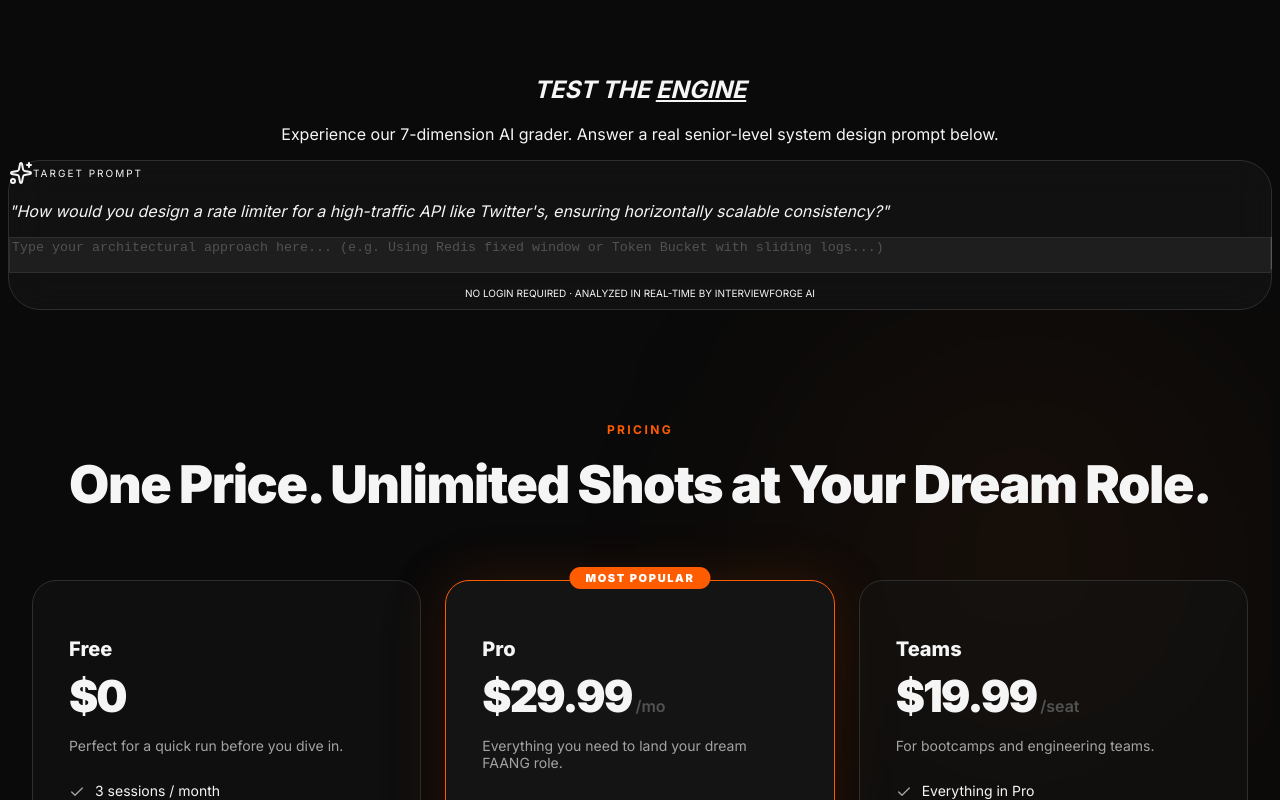
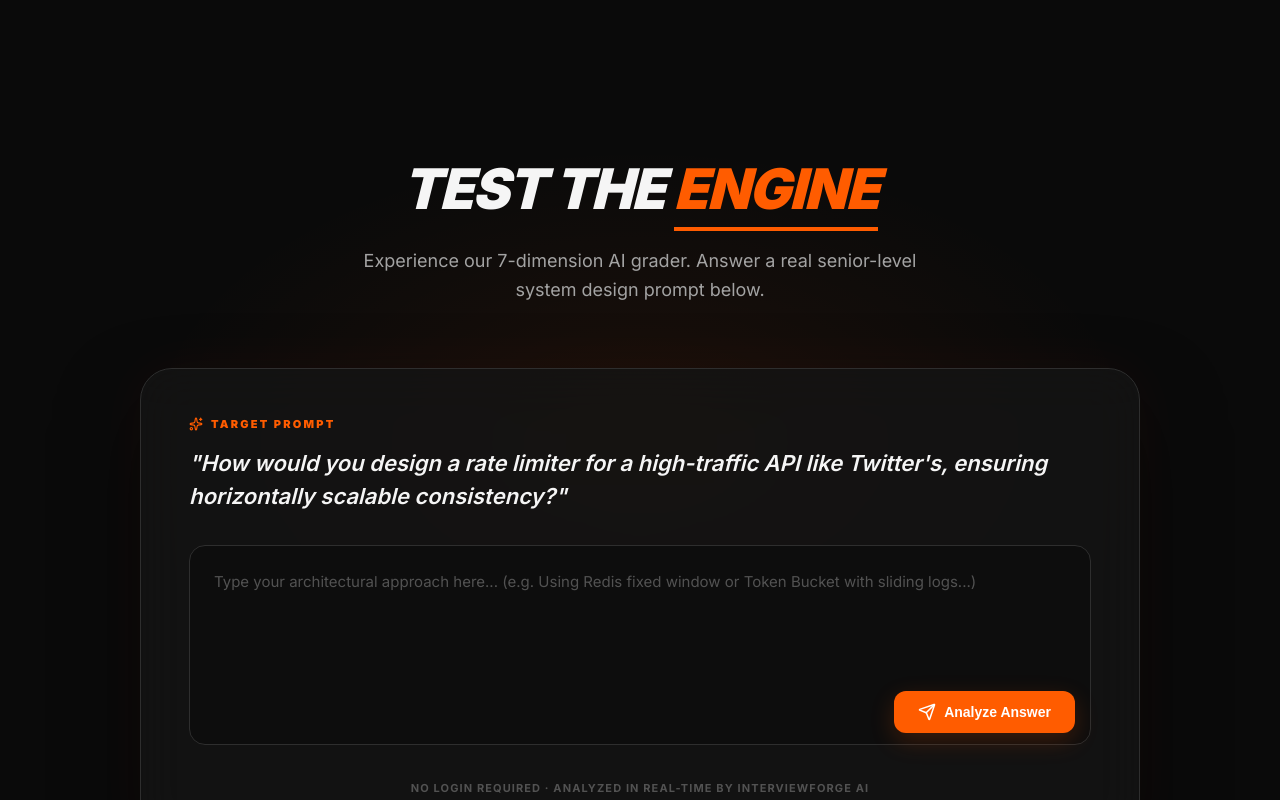
Before and after one commit to harshmriduhash/Interviewforge-ai, a Next.js app: page / in a window 1280 px wide. Shown: the part 3840-4640 px from the top of the page. Built offline with nearby package versions, Linux system fonts and the light colour scheme; no server answers.

Commit message:
fixed The reported a UI issue with the Demo Widget.

```diff
--- a/src/components/landing/DemoWidget.tsx
+++ b/src/components/landing/DemoWidget.tsx
@@ -2,11 +2,18 @@
 
 import { useState } from "react";
 import { motion, AnimatePresence } from "framer-motion";
-import { Radar, RadarChart, PolarGrid, PolarAngleAxis, ResponsiveContainer, RadarChart as RechartsRadarChart } from "recharts";
-import { Sparkles, Send, RefreshCcw, AlertCircle } from "lucide-react";
+import { Radar, RadarChart, PolarGrid, PolarAngleAxis, ResponsiveContainer } from "recharts";
+import { Sparkles, Send, RefreshCcw, Mic } from "lucide-react";
 import { toast } from "sonner";
 
 const SAMPLE_QUESTION = "How would you design a rate limiter for a high-traffic API like Twitter's, ensuring horizontally scalable consistency?";
+
+const ORANGE = "#FF5C00";
+const BG = "#0A0A0A";
+const SURFACE = "#141414";
+const BORDER = "#2E2E2E";
+const TEXT = "#F5F5F5";
+const MUTED = "#A3A3A3";
 
 export default function DemoWidget() {
     const [answer, setAnswer] = useState("");
@@ -34,51 +41,106 @@ export default function DemoWidget() {
     };
 
     const radarData = evaluation ? [
-        { subject: 'Technical', val: evaluation.scores.technical_accuracy },
-        { subject: 'Clarity', val: evaluation.scores.communication_clarity },
-        { subject: 'Structure', val: evaluation.scores.answer_structure },
+        { subject: 'Technical Accuracy', val: evaluation.scores.technical_accuracy },
+        { subject: 'Comm. Clarity', val: evaluation.scores.communication_clarity },
+        { subject: 'Architecture', val: evaluation.scores.answer_structure },
     ] : [];
 
     return (
-        <section className="py-24 px-6 relative overflow-hidden bg-[#0A0A0A]">
-            <div className="max-w-4xl mx-auto space-y-12 relative z-10">
-                <div className="text-center space-y-4">
-                    <h2 className="text-4xl font-black text-white italic uppercase tracking-tighter sm:text-5xl">
-                        Test the <span className="text-primary underline">Engine</span>
+        <section style={{ padding: "100px 24px", position: "relative", overflow: "hidden", background: BG }}>
+            {/* Ambient Background Glows */}
+            <div style={{ position: "absolute", top: "10%", left: "50%", transform: "translateX(-50%)", width: "80%", height: 600, background: `radial-gradient(ellipse, rgba(255,92,0,0.08) 0%, transparent 70%)`, pointerEvents: "none", zIndex: 0 }} />
+
+            <div style={{ maxWidth: 1000, margin: "0 auto", position: "relative", zIndex: 10 }}>
+                <div style={{ textAlign: "center", marginBottom: 64, display: "flex", flexDirection: "column", gap: 16 }}>
+                    <h2 style={{ fontSize: "clamp(32px, 5vw, 56px)", fontWeight: 900, color: TEXT, letterSpacing: "-1.5px", margin: 0, textTransform: "uppercase", fontStyle: "italic" }}>
+                        TEST THE <span style={{ color: ORANGE, borderBottom: `4px solid ${ORANGE}`, display: "inline-block", paddingBottom: 4 }}>ENGINE</span>
                     </h2>
-                    <p className="text-text-secondary text-lg max-w-xl mx-auto">
+                    <p style={{ fontSize: 18, color: MUTED, maxWidth: 600, margin: "0 auto", lineHeight: 1.6 }}>
                         Experience our 7-dimension AI grader. Answer a real senior-level system design prompt below.
                     </p>
                 </div>
 
-                <div className="glass p-8 md:p-12 rounded-[2rem] border border-border/60 bg-gradient-to-b from-surface/50 to-transparent shadow-2xl">
+                <div style={{
+                    background: "rgba(20,20,20,0.8)",
+                    backdropFilter: "blur(24px)",
+                    borderRadius: 32,
+                    border: `1px solid ${BORDER}`,
+                    padding: "48px",
+                    boxShadow: "0 40px 80px rgba(0,0,0,0.5), 0 0 60px rgba(255,92,0,0.05)",
+                    position: "relative"
+                }}>
                     {!evaluation ? (
-                        <div className="space-y-8">
-                            <div className="space-y-4">
-                                <label className="text-[10px] font-black uppercase tracking-[0.2em] text-primary flex items-center gap-2">
-                                    <Sparkles className="w-3.5 h-3.5" /> Target Prompt
+                        <div style={{ display: "flex", flexDirection: "column", gap: 32 }}>
+                            <div style={{ display: "flex", flexDirection: "column", gap: 16 }}>
+                                <label style={{ fontSize: 11, fontWeight: 900, color: ORANGE, textTransform: "uppercase", letterSpacing: "0.2em", display: "flex", alignItems: "center", gap: 8 }}>
+                                    <Sparkles style={{ width: 14, height: 14 }} /> TARGET PROMPT
                                 </label>
-                                <p className="text-xl md:text-2xl text-white font-medium leading-relaxed italic">
+                                <p style={{ fontSize: 22, color: TEXT, fontWeight: 600, lineHeight: 1.5, fontStyle: "italic", margin: 0 }}>
                                     "{SAMPLE_QUESTION}"
                                 </p>
                             </div>
 
-                            <div className="relative">
+                            <div style={{ position: "relative" }}>
                                 <textarea
                                     value={answer}
                                     onChange={(e) => setAnswer(e.target.value)}
                                     placeholder="Type your architectural approach here... (e.g. Using Redis fixed window or Token Bucket with sliding logs...)"
-                                    className="w-full h-48 bg-surface-2 border border-border rounded-xl p-6 text-sm text-text-primary outline-none focus:border-primary transition-all resize-none shadow-inner"
+                                    style={{
+                                        width: "100%",
+                                        height: 200,
+                                        background: "#0D0D0D",
+                                        border: `1px solid ${BORDER}`,
+                                        borderRadius: 16,
+                                        padding: 24,
+                                        fontSize: 15,
+                                        color: TEXT,
+                                        outline: "none",
+                                        resize: "none",
+                                        transition: "border-color 0.2s",
+                                        fontFamily: "var(--font-sans)",
+                                        lineHeight: 1.6
+                                    }}
+                                    onFocus={(e) => e.currentTarget.style.borderColor = ORANGE}
+                                    onBlur={(e) => e.currentTarget.style.borderColor = BORDER}
                                 />
                                 <button
                                     onClick={handleEvaluate}
                                     disabled={loading || !answer.trim()}
-                                    className="absolute bottom-4 right-4 bg-primary text-white p-3 rounded-xl hover:bg-primary-hover disabled:opacity-50 transition-all shadow-xl shadow-primary/20"
+                                    style={{
+                                        position: "absolute",
+                                        bottom: 16,
+                                        right: 16,
+                                        background: ORANGE,
+                                        color: "#fff",
+                                        padding: "12px 24px",
+                                        borderRadius: 12,
+                                        fontWeight: 700,
+                                        fontSize: 14,
+                                        display: "flex",
+                                        alignItems: "center",
+                                        gap: 8,
+                                        border: "none",
+                                        cursor: "pointer",
+                                        transition: "transform 0.2s, background 0.2s",
+                                        boxShadow: "0 8px 24px rgba(255,92,0,0.2)"
+                                    }}
+                                    onMouseEnter={(e) => {
+                                        if (!loading && answer.trim()) {
+                                            e.currentTarget.style.transform = "translateY(-2px)";
+                                            e.currentTarget.style.background = "#E64D00";
+                                        }
+                                    }}
+                                    onMouseLeave={(e) => {
+                                        e.currentTarget.style.transform = "translateY(0)";
+                                        e.currentTarget.style.background = ORANGE;
+                                    }}
                                 >
-                                    {loading ? <RefreshCcw className="w-5 h-5 animate-spin" /> : <Send className="w-5 h-5" />}
+                                    {loading ? <RefreshCcw style={{ width: 18, height: 18, animation: "spin 2s linear infinite" }} /> : <><Send style={{ width: 18, height: 18 }} /> Analyze Answer</>}
                                 </button>
                             </div>
-                            <p className="text-center text-[10px] text-text-muted font-bold uppercase tracking-widest">
+
+                            <p style={{ textAlign: "center", fontSize: 11, color: "#525252", fontWeight: 700, textTransform: "uppercase", letterSpacing: "0.1em", margin: 0 }}>
                                 No login required · Analyzed in real-time by InterviewForge AI
                             </p>
                         </div>
@@ -86,36 +148,55 @@ export default function DemoWidget() {
                         <motion.div
                             initial={{ opacity: 0, y: 20 }}
                             animate={{ opacity: 1, y: 0 }}
-                            className="grid md:grid-cols-2 gap-12 items-center"
+                            style={{ display: "grid", gridTemplateColumns: "1fr 1fr", gap: 48, alignItems: "center" }}
+                            className="md:grid-cols-2 grid-cols-1"
                         >
-                            <div className="space-y-6">
-                                <h3 className="text-2xl font-black text-white italic uppercase">Evaluation Scorecard</h3>
-                                <div className="space-y-4">
-                                    <p className="text-sm text-text-secondary leading-relaxed bg-surface-2 p-4 rounded-xl border border-border/40">
-                                        <strong className="text-primary block mb-1">Feedback Summary</strong>
-                                        {evaluation.feedback_summary}
-                                    </p>
-                                    <div className="flex gap-4">
-                                        <div className="text-center bg-surface-2 p-4 rounded-2xl flex-1 border border-border/40">
-                                            <span className="text-2xl font-black text-white">{evaluation.overall_score}%</span>
-                                            <span className="block text-[8px] font-black text-text-muted uppercase mt-1">Overall Grade</span>
+                            <div style={{ display: "flex", flexDirection: "column", gap: 32 }}>
+                                <h3 style={{ fontSize: 24, fontWeight: 900, color: TEXT, textTransform: "uppercase", fontStyle: "italic", margin: 0 }}>Evaluation Scorecard</h3>
+                                <div style={{ display: "flex", flexDirection: "column", gap: 24 }}>
+                                    <div style={{ background: "#0D0D0D", padding: 24, borderRadius: 16, border: `1px solid ${BORDER}`, display: "flex", flexDirection: "column", gap: 8 }}>
+                                        <label style={{ fontSize: 11, fontWeight: 800, color: ORANGE, textTransform: "uppercase", letterSpacing: "0.1em" }}>Feedback Summary</label>
+                                        <p style={{ fontSize: 14, color: MUTED, lineHeight: 1.6, margin: 0 }}>{evaluation.feedback_summary}</p>
+                                    </div>
+                                    <div style={{ display: "flex", gap: 16 }}>
+                                        <div style={{ flex: 1, background: "#0D0D0D", padding: 24, borderRadius: 16, border: `1px solid ${BORDER}`, textAlign: "center" }}>
+                                            <span style={{ fontSize: 32, fontWeight: 900, color: TEXT, display: "block" }}>{evaluation.overall_score}%</span>
+                                            <span style={{ fontSize: 10, fontWeight: 800, color: "#525252", textTransform: "uppercase", letterSpacing: "0.1em", marginTop: 4, display: "block" }}>Overall Grade</span>
                                         </div>
                                         <button
                                             onClick={() => { setEvaluation(null); setAnswer(""); }}
-                                            className="flex-1 bg-surface border border-border hover:border-primary rounded-2xl text-[10px] font-black uppercase flex flex-col items-center justify-center gap-1.5 transition-all text-text-secondary hover:text-white"
+                                            style={{
+                                                flex: 1,
+                                                background: "transparent",
+                                                border: `1px solid ${BORDER}`,
+                                                borderRadius: 16,
+                                                color: MUTED,
+                                                fontWeight: 800,
+                                                fontSize: 12,
+                                                textTransform: "uppercase",
+                                                display: "flex",
+                                                flexDirection: "column",
+                                                alignItems: "center",
+                                                justifyContent: "center",
+                                                gap: 8,
+                                                cursor: "pointer",
+                                                transition: "all 0.2s"
+                                            }}
+                                            onMouseEnter={(e) => { e.currentTarget.style.borderColor = ORANGE; e.currentTarget.style.color = TEXT; }}
+                                            onMouseLeave={(e) => { e.currentTarget.style.borderColor = BORDER; e.currentTarget.style.color = MUTED; }}
                                         >
-                                            <RefreshCcw className="w-4 h-4" /> Try Again
+                                            <RefreshCcw style={{ width: 18, height: 18 }} /> Try Again
                                         </button>
                                     </div>
                                 </div>
                             </div>
 
-                            <div className="h-[240px] relative">
+                            <div style={{ height: 320, position: "relative" }}>
                                 <ResponsiveContainer width="100%" height="100%">
                                     <RadarChart cx="50%" cy="50%" outerRadius="80%" data={radarData}>
                                         <PolarGrid stroke="#2E2E2E" />
-                                        <PolarAngleAxis dataKey="subject" stroke="#A3A3A3" fontSize={10} tick={{ fill: "#A3A3A3", fontWeight: 'bold' }} />
-                                        <Radar name="Performance" dataKey="val" stroke="#FF5C00" fill="#FF5C00" fillOpacity={0.4} />
+                                        <PolarAngleAxis dataKey="subject" stroke="#525252" fontSize={11} tick={{ fill: "#A3A3A3", fontWeight: 700 }} />
+                                        <Radar name="Performance" dataKey="val" stroke={ORANGE} fill={ORANGE} fillOpacity={0.4} />
                                     </RadarChart>
                                 </ResponsiveContainer>
                             </div>
@@ -124,9 +205,9 @@ export default function DemoWidget() {
                 </div>
             </div>
 
-            {/* Decorative Orbs */}
-            <div className="absolute top-1/4 left-0 w-64 h-64 bg-primary/10 rounded-full blur-[120px] -z-10" />
-            <div className="absolute bottom-1/4 right-0 w-64 h-64 bg-primary/5 rounded-full blur-[120px] -z-10" />
+            <style>{`
+                @keyframes spin { from { transform: rotate(0deg); } to { transform: rotate(360deg); } }
+            `}</style>
         </section>
     );
 }
```
